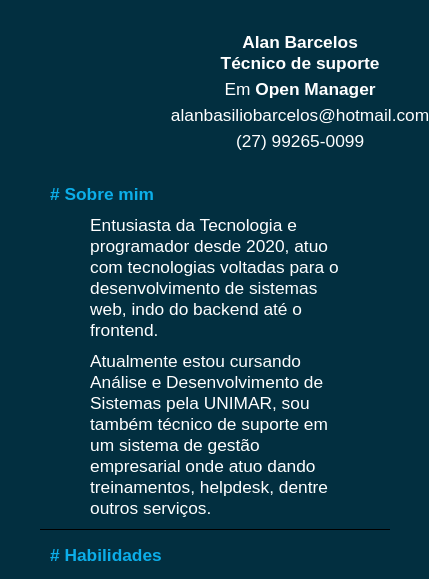
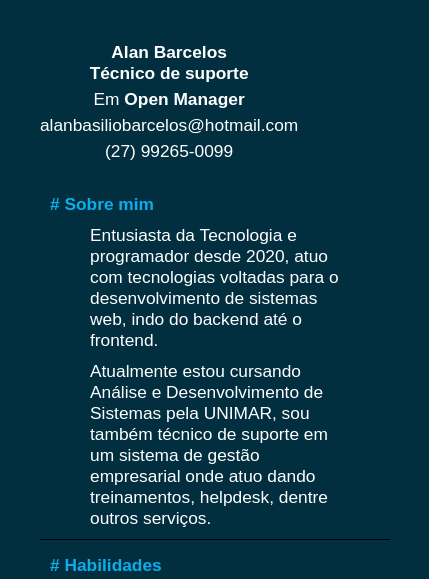
Before and after one commit to alanbarcelos1998/portfolio, a plain HTML site: page index.html in a window 390 px wide. Shown: the top 579 px of the page, 429 px wide, since content can reach past the window. Drawn offline with nearby package versions, Linux system fonts and the light colour scheme.

Commit message:
update css

```diff
--- a/style.css
+++ b/style.css
@@ -120,9 +120,15 @@ article p{
        display: flex;
        flex-direction: row;
        flex-wrap: wrap;
-       margin-left: 70px;
+       margin-top: 10%;
+       margin-right: 70%;
        padding: 12px;
        text-align: center;
+
+    }
+
+    #img{
+        display: none;
     }
 
     aside p{
```
Also changed, not shown: index.html (+0 -3 lines).
